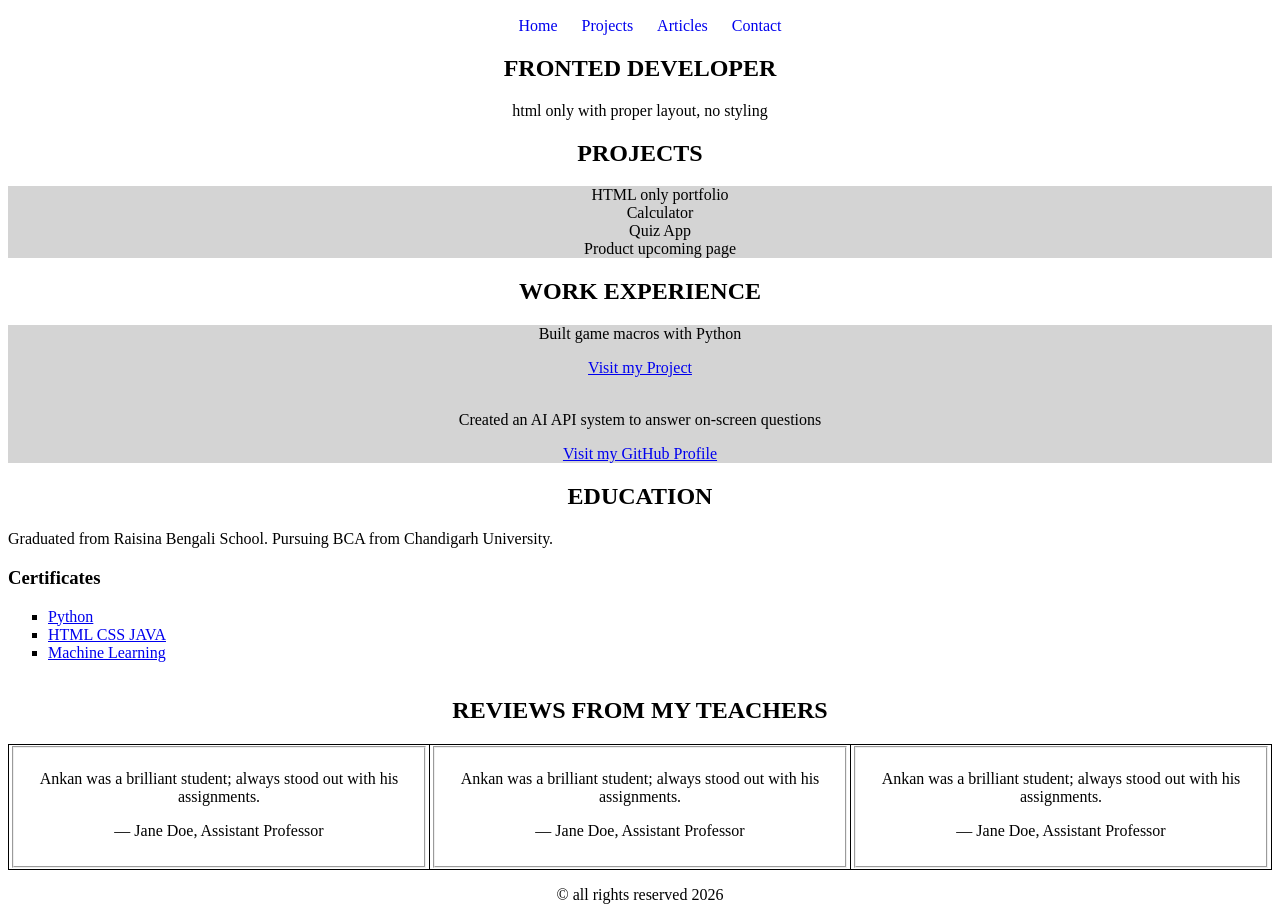
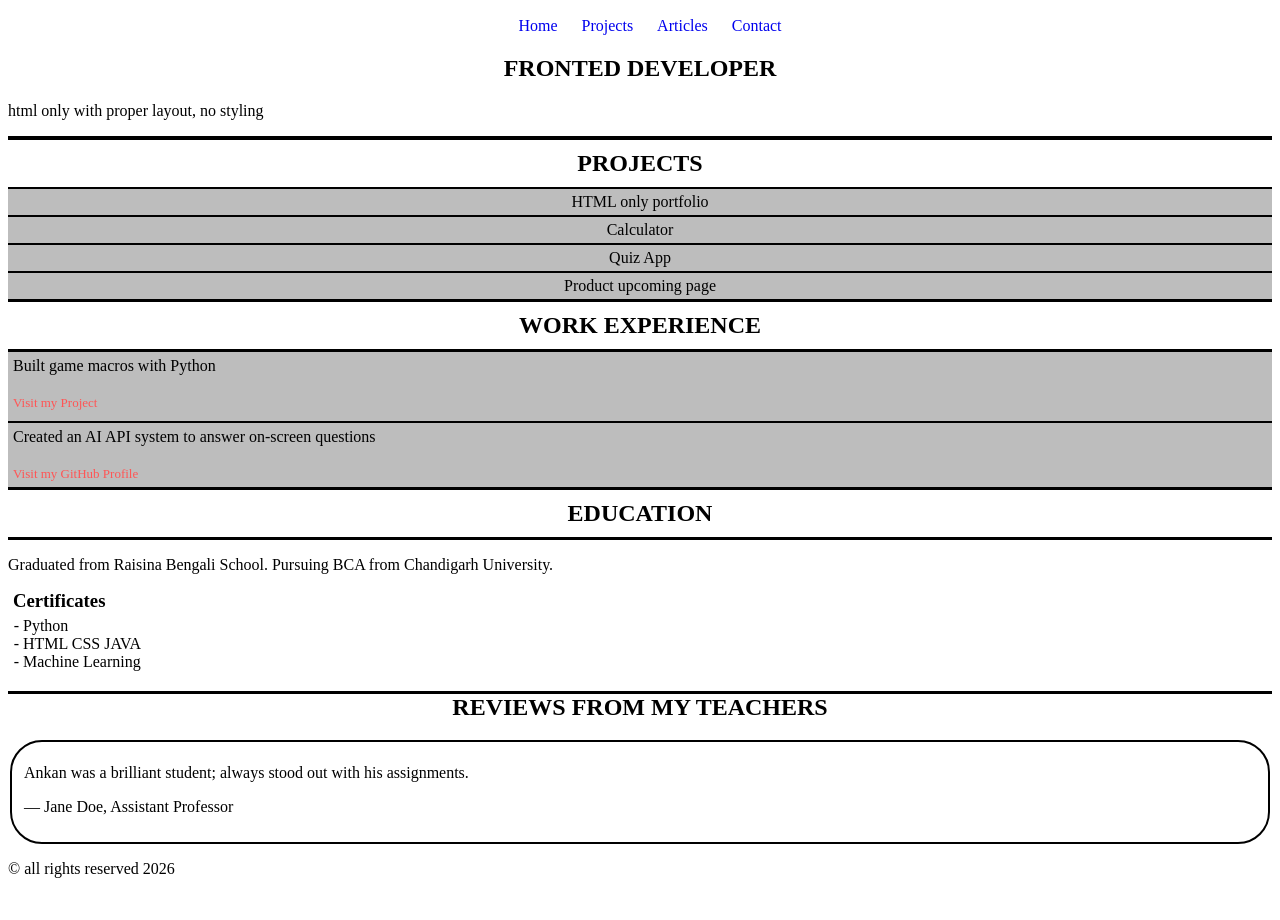
Before and after one commit to ank-stack/HTML-CSS-PROJECTS, a plain HTML site: page Project 4/index.html in a window 1280 px wide. Shown: the part 50-970 px from the top of the page. Drawn offline with Linux system fonts and the light colour scheme.

Commit message:
minor changes

```diff
--- a/Project 4/index.html
+++ b/Project 4/index.html
@@ -26,9 +26,9 @@
 
         <table>
             <tr>
-                <div>
+                <div id="sec-1">
                     <h2>Projects</h2>
-                    <ul id="sec-2">
+                    <ul>
                         <li>HTML only portfolio</li>
                         <li>Calculator</li>
                         <li>Quiz App</li>
@@ -38,12 +38,13 @@
             </tr>
 
             <tr>
-                <div>
+                <div id="sec-2">
                     <h2>Work Experience</h2>
-                    <div id="sec-2">
+                    <div class="work-exp">
                         <p>Built game macros with Python</p>
                         <a href="https://github.com/ank-stack/Pixispots.git" target="_blank">Visit my Project</a>
-                        <br><br>
+                    </div>
+                    <div class="work-exp">
                         <p>Created an AI API system to answer on-screen questions</p>
                         <a href="#screen-game" target="_blank">Visit my GitHub Profile</a>
                     </div>
@@ -51,9 +52,8 @@
             </tr>
 
             <tr>
-                <div>
+                <div id="sec-3">
                     <h2>Education</h2>
-                    <div id="sec-3">
                     <p>Graduated from Raisina Bengali School. Pursuing BCA from Chandigarh University.</p>
                     <h3>Certificates</h3>
                     <ul>
@@ -61,7 +61,6 @@
                         <li><a href="#Web-dev" target="_blank">HTML CSS JAVA</a></li>
                         <li><a href="#ML" target="_blank">Machine Learning</a></li>
                     </ul>
-                    </div>
                 </div>
             </tr>
 
@@ -71,27 +70,10 @@
                 Reviews From My Teachers
             </h2>
             <table>
-                <tr>
-                    <td>
                 <fieldset>
                     <p>Ankan was a brilliant student; always stood out with his assignments.</p>
                     <p>— Jane Doe, Assistant Professor</p>
                 </fieldset>
-                    </td>
-                    <td>
-                        <fieldset>
-                            <p>Ankan was a brilliant student; always stood out with his assignments.</p>
-                            <p>— Jane Doe, Assistant Professor</p>
-                        </fieldset>
-                    </td>
-                    <td>
-                        <fieldset>
-                            <p>Ankan was a brilliant student; always stood out with his assignments.</p>
-                            <p>— Jane Doe, Assistant Professor</p>
-                        </fieldset>
-                    </td>
-                </tr>
-            </table>
         </section>
     </main>
 
--- a/Project 4/style.css
+++ b/Project 4/style.css
@@ -1,5 +1,4 @@
-h1,
-p {
+h1 {
     text-align: center;
 }
 
@@ -32,13 +31,81 @@ table td {
     border: 1px solid black;
 }
 
-#sec-2 {
+#sec-1 h2{
+    padding: 10px;
     text-align: center;
-    list-style: none;
-    background-color: rgb(212, 212, 212);
+    border-top: 4px solid black;
+    margin: auto;
 }
 
-#sec-3, #sec-3 p, #sec-3 ul {
+#sec-1 ul {
+    list-style:none;
+    padding: 0;
+    margin: auto;
+    background-color: rgb(189, 189, 189);
+}
+
+#sec-1 li {
+    text-align: center;
+    border-top: 2px black solid;
+    padding: 4px;
+}
+
+#sec-2 h2, #sec-3 h2 {
+    border: 3px black;
+    border-style: solid none;
+    margin: auto;
+    padding: 10px;
+}
+
+#sec-2 > div:first-of-type {
+    padding-bottom: 10px;
+    border-bottom: 2px solid black;
+}
+
+.work-exp {
     text-align: left;
-    list-style:square;
+    margin: auto;
+    padding: 5px;
+    background-color: rgb(189, 189, 189);
 }
+
+.work-exp p {
+    margin: 0;
+}
+
+.work-exp a {
+    display: block;
+    text-decoration: none;
+    color: rgb(255, 85, 85);
+    padding-top: 20px;
+    font-size: small;
+}
+
+#sec-3 h3 {
+    margin: 5px;
+}
+
+#sec-3 a {
+    text-decoration:none;
+    color: black;
+}
+
+#sec-3 a:hover {
+    color: red;
+}
+
+#sec-3 ul {
+    margin: 0;
+    padding-left: 15px;
+    list-style-type: "- ";
+}
+
+section:nth-of-type(2) h2 {
+    border-top: 3px black solid;
+}
+
+fieldset {
+    border: 2px solid black;
+    border-radius:2em;
+}
```
Lines whose indentation alone changed are shown as unchanged.
